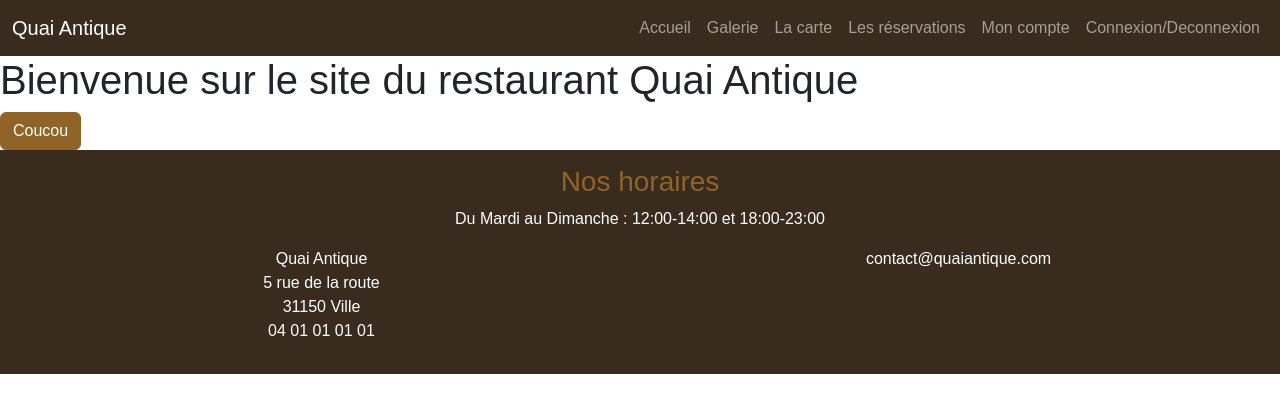
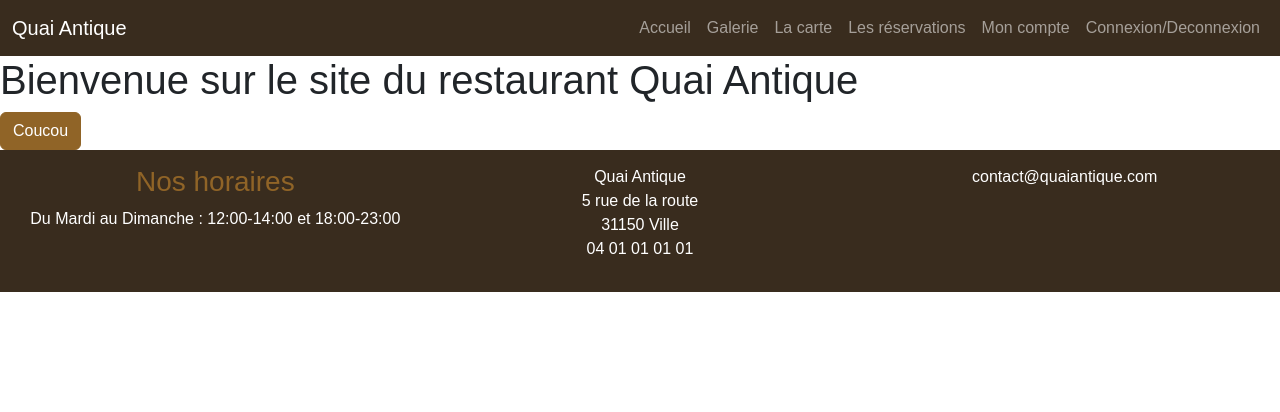
Before and after one commit to Rock95-dev/QuaiAntiqueRestaurantFront, a website with bundled scripts: page index.html in a window 1280 px wide. Built offline with nearby package versions, Linux system fonts and the light colour scheme; files whose address does not match are found by name; a web font is replaced by a local one.

Commit message:
Ajout du footer

```diff
--- a/index.html
+++ b/index.html
@@ -50,11 +50,11 @@
 
     <footer class="bg-dark text-white text-center footer">
         <div class="row">
-    <div class="col-12">
+    <div class="col-12 col-lg-4">
         <h3 class="text-primary">Nos horaires</h3>
         <p>Du Mardi au Dimanche : 12:00-14:00 et 18:00-23:00</p>
     </div>
-    <div class="col-6">
+    <div class="col-6 col-lg-4">
         <p>Quai Antique <br/>
             5 rue de la route <br/>
             31150 Ville <br/>
@@ -62,7 +62,7 @@
 
         </p>
     </div>
-    <div class="col-6">
+    <div class="col-6 col-lg-4">
       <p>contact@quaiantique.com</p>
     </div>
     </div>
--- a/scss/main.scss
+++ b/scss/main.scss
@@ -6,6 +6,9 @@ html{
     min-height: 100%;
 }
 
+{main
+    margin-bottom: 250px;
+}
 
 footer.footer {
     padding: 15px;
```
